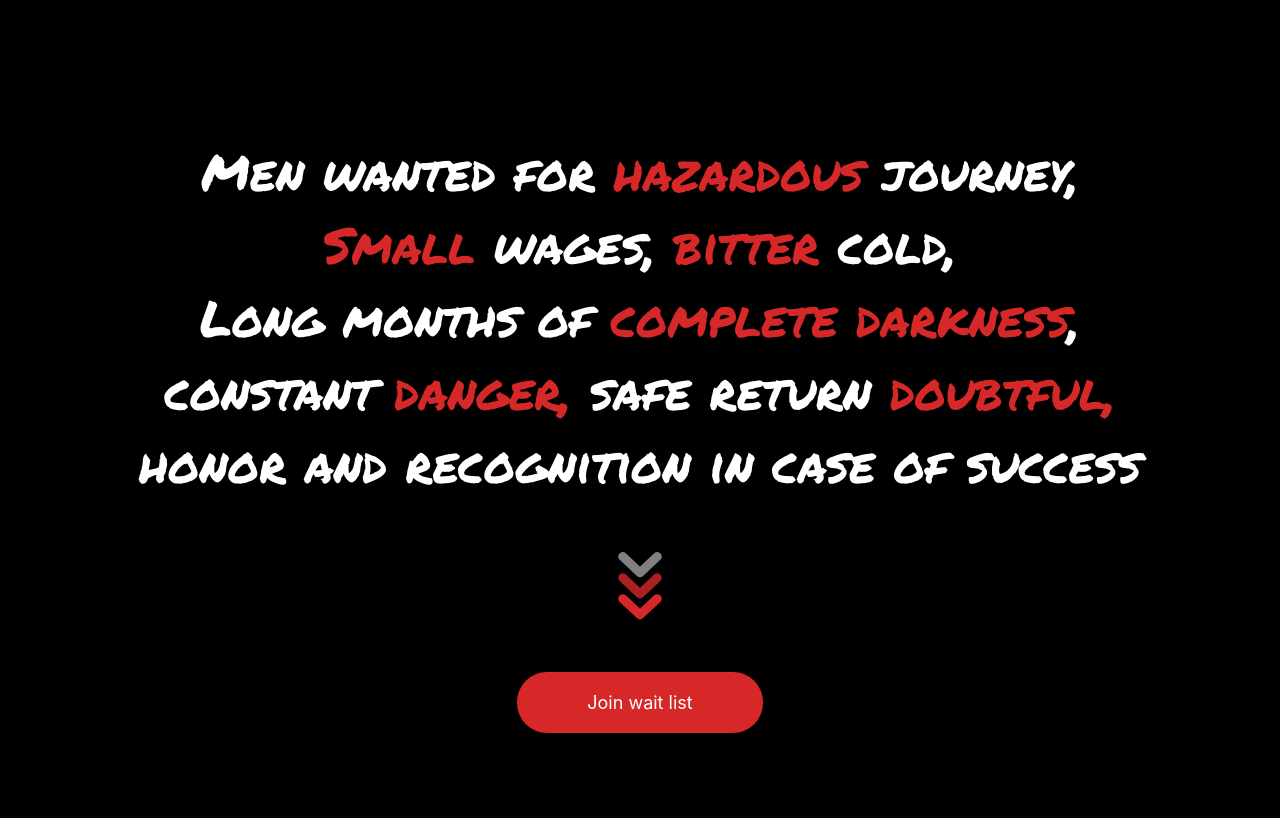
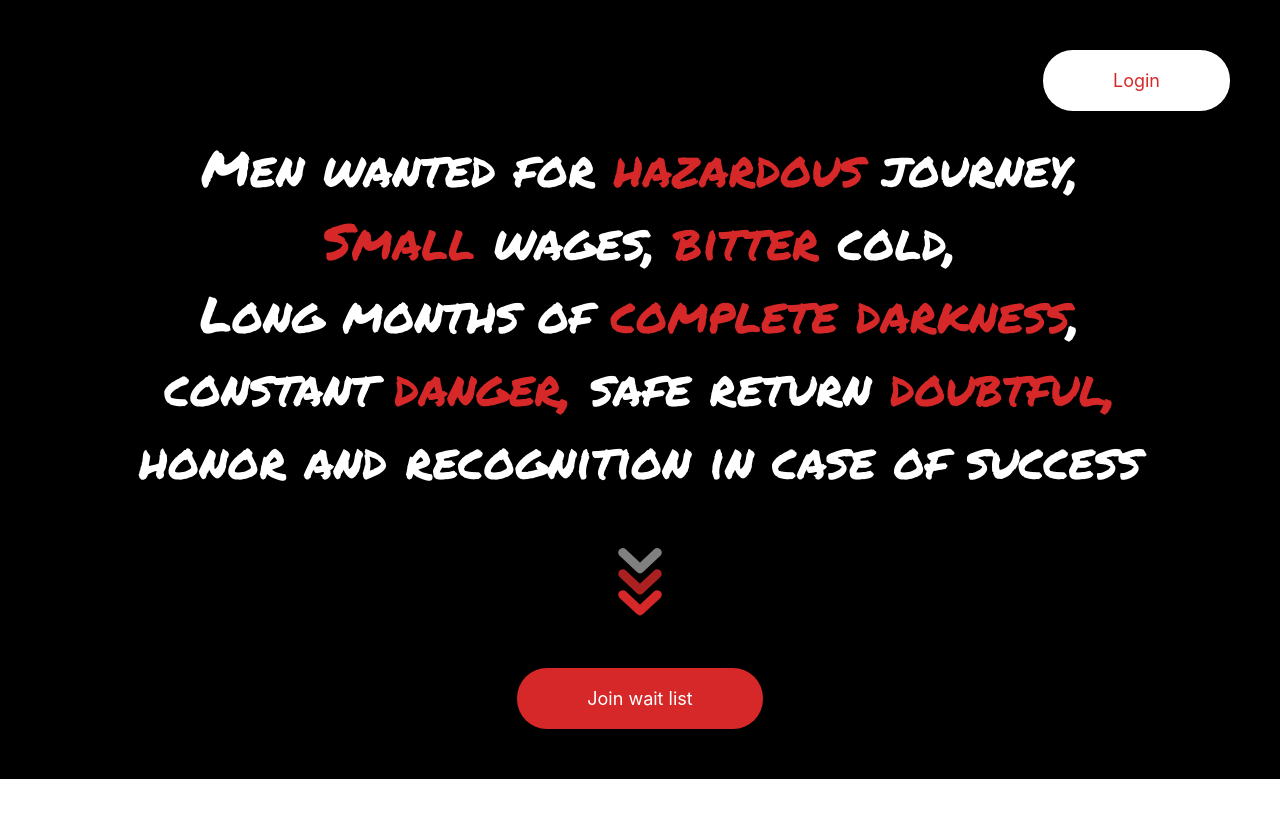
Before and after one commit to mbasing/endurance-expedition, a React (Create React App) app: page / in a window 1280 px wide. Shown: the top 818 px of the page. Built offline with nearby package versions, Linux system fonts and the light colour scheme.

Commit message:
Add login button

```diff
--- a/src/App.js
+++ b/src/App.js
@@ -1,4 +1,5 @@
 import LandingPage from "./components/LandingPage";
+import TopNavigation from "./components/TopNavigation";
 
 const App = () => {
   return (
@@ -10,7 +11,10 @@ const App = () => {
         overflow: "hidden auto",
       }}
     >
-      <LandingPage />
+      <TopNavigation />
+      <div>
+        <LandingPage />
+      </div>
     </div>
   );
 };
--- a/src/components/LandingPage.jsx
+++ b/src/components/LandingPage.jsx
@@ -12,6 +12,7 @@ const LandingPage = () => {
   const [email, setEmail] = useState("");
   const onOpenModal = () => setOpen(true);
   const onCloseModal = () => setOpen(false);
+
   const notify = () => toast.success("Welcome aboard ye brave soul!");
 
   const handleSubmit = (e) => {
@@ -27,7 +28,7 @@ const LandingPage = () => {
       style={{
         display: "grid",
         placeItems: "center",
-        margin: "85px auto",
+        margin: "0 auto",
       }}
     >
       <p
@@ -51,10 +52,7 @@ const LandingPage = () => {
         return <span style={{ color: "#d62828" }}>doubtful,</span> <br /> honor
         and recognition in case of success
       </p>
-      <Lottie
-        animationData={arrowDown}
-      />
-      ;
+      <Lottie animationData={arrowDown} />;
       <div>
         <button
           onClick={onOpenModal}
--- /dev/null
+++ b/src/components/TopNavigation.jsx
@@ -0,0 +1,66 @@
+import React, { useState } from "react";
+import { Modal } from "react-responsive-modal";
+
+const TopNavigation = () => {
+  const [open, setOpen] = useState(false);
+  const [password, setPassword] = useState("");
+  const onOpenModal = () => setOpen(true);
+  const onCloseModal = () => setOpen(false);
+
+  return (
+    <div className="top-navigation">
+      <div
+        style={{
+          display: "flex",
+          justifyContent: "flex-end",
+        }}
+      >
+        <button
+          onClick={onOpenModal}
+          className="waitlist"
+          style={{
+            border: "0",
+            outline: "0",
+            whiteSpace: "nowrap",
+            padding: "20px 70px",
+            borderRadius: "30px",
+            marginBottom: "20px",
+            backgroundColor: "white",
+            color: "#d62828",
+            cursor: "pointer",
+            fontSize: "18px",
+            fontFamily:
+              '-apple-system, BlinkMacSystemFont, "Segoe UI", Roboto, Oxygen, Ubuntu, Cantarell, "Open Sans", "Helvetica Neue", sans-serif',
+          }}
+        >
+          Login
+        </button>
+        <Modal open={open} onClose={onCloseModal} center>
+          <div
+            className="modal"
+            style={{
+              padding: "10px 50px 30px",
+              justifyContent: "center",
+              backgroundColor: "white",
+              width: "300px",
+              margin: "auto",
+              marginTop: "20px",
+            }}
+          >
+            <div className="modal-content">
+              <form
+                onSubmit={() => {}}
+                style={{
+                  display: "grid",
+                  placeItems: "center",
+                }}
+              ></form>
+            </div>
+          </div>
+        </Modal>
+      </div>
+    </div>
+  );
+};
+
+export default TopNavigation;
```
